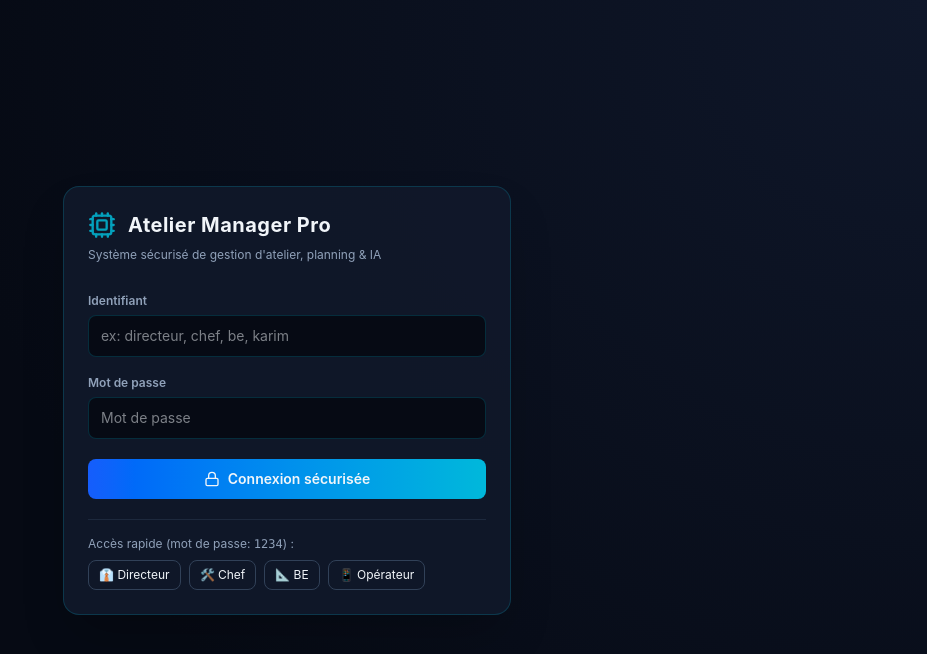
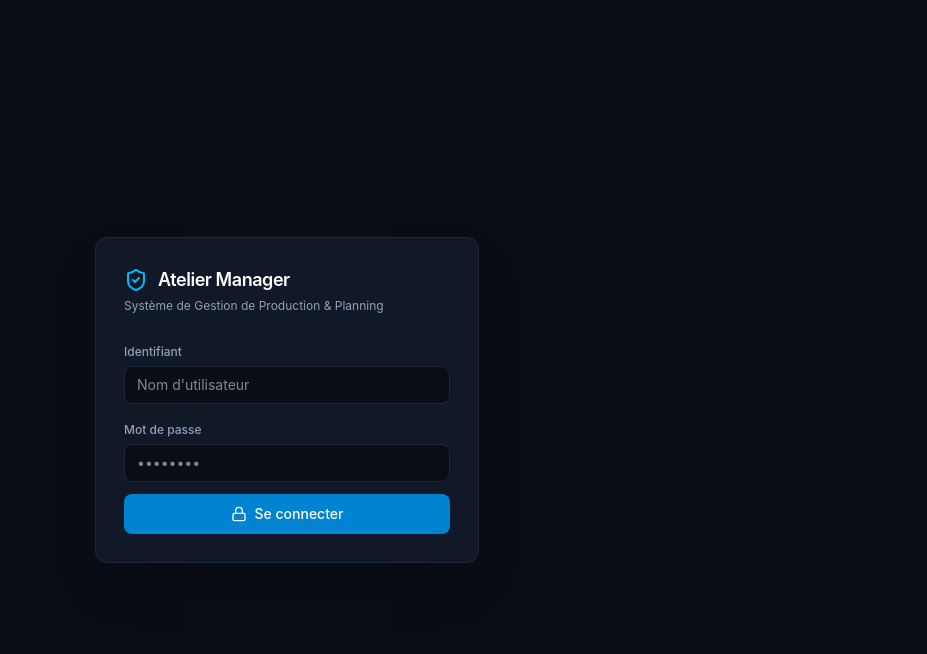
Before and after one commit to moamedhbt/Working-space, a React (Vite) app in the folder client/: page / in a window 1280 px wide. Shown: the top 654 px of the page, without its empty margins (353-1280 px from the left). Built offline with nearby package versions, Linux system fonts and the light colour scheme; the HTML template or start-up script is replaced by a standard one.

Commit message:
Upgrade to clean enterprise UI without emojis

```diff
--- a/client/src/App.jsx
+++ b/client/src/App.jsx
@@ -1,5 +1,5 @@
 import React, { useState, useEffect } from 'react';
-import { LogOut, Cpu } from 'lucide-react';
+import { LogOut, Cpu, LayoutDashboard, Wrench, Compass, Smartphone, Tv } from 'lucide-react';
 import { api } from './api';
 import Login from './components/Login';
 import DirectionView from './components/DirectionView';
@@ -10,7 +10,7 @@ import TvView from './components/TvView';
 
 export default function App() {
   const [user, setUser] = useState(null);
-  const [state, setState] = useState({ users: [], machines: [], pieces: [] });
+  const [state, setState] = useState({ users: [], machines: [], pieces: [], auditLogs: [] });
   const [tab, setTab] = useState('');
 
   async function reload() {
@@ -38,45 +38,53 @@ export default function App() {
 
   const tabs = [];
   if (user.role === 'directeur') {
-    tabs.push(['direction', '👔 Direction & Planning'], ['chef', '🛠️ Chef Atelier'], ['be', '📐 BE'], ['tv', '📺 TV']);
+    tabs.push(
+      ['direction', 'Direction & Planning', LayoutDashboard],
+      ['chef', 'Chef Atelier', Wrench],
+      ['be', 'Bureau d\'Études', Compass],
+      ['tv', 'Écran TV', Tv]
+    );
   } else if (user.role === 'chef') {
-    tabs.push(['chef', '🛠️ Chef Atelier'], ['tv', '📺 TV']);
+    tabs.push(['chef', 'Chef Atelier', Wrench], ['tv', 'Écran TV', Tv]);
   } else if (user.role === 'be') {
-    tabs.push(['be', '📐 Bureau Études']);
+    tabs.push(['be', 'Bureau d\'Études', Compass]);
   } else {
-    tabs.push(['operateur', '📱 Mon Travail'], ['tv', '📺 TV']);
+    tabs.push(['operateur', 'Poste Opérateur', Smartphone], ['tv', 'Écran TV', Tv]);
   }
 
   return (
-    <div className="min-h-screen bg-[radial-gradient(circle_at_top_right,#0f172a,#060a14_65%)]">
-      <header className="sticky top-0 z-50 bg-[#060a14]/90 backdrop-blur border-b border-cyan-500/20 px-4 py-3 flex flex-wrap items-center justify-between gap-3">
-        <div className="flex items-center gap-2 font-bold">
-          <Cpu className="w-5 h-5 text-cyan-400 animate-pulse" />
-          <span>Atelier Manager Pro</span>
-          <span className="px-2 py-0.5 rounded-full bg-emerald-500/20 text-emerald-300 text-xs">{user.nom}</span>
+    <div className="min-h-screen bg-[#090d16] text-slate-100">
+      <header className="sticky top-0 z-50 bg-[#090d16]/95 backdrop-blur border-b border-slate-800 px-5 py-3 flex flex-wrap items-center justify-between gap-3">
+        <div className="flex items-center gap-3">
+          <Cpu className="w-5 h-5 text-sky-400" />
+          <span className="font-semibold tracking-tight text-sm">ATELIER MANAGER</span>
+          <span className="px-2 py-0.5 rounded bg-slate-800 border border-slate-700 text-sky-400 text-xs font-medium">{user.nom}</span>
         </div>
-        <div className="flex flex-wrap gap-2">
-          {tabs.map(([id, label]) => (
+
+        <nav className="flex flex-wrap gap-1.5">
+          {tabs.map(([id, label, Icon]) => (
             <button
               key={id}
               onClick={() => setTab(id)}
-              className={`px-3 py-1.5 rounded-lg text-xs font-semibold transition cursor-pointer ${
-                tab === id ? 'bg-gradient-to-r from-blue-600 to-cyan-500 text-white' : 'bg-[#19243d] text-slate-300 border border-slate-700'
+              className={`px-3 py-1.5 rounded-lg text-xs font-medium flex items-center gap-1.5 transition cursor-pointer ${
+                tab === id ? 'bg-sky-600 text-white' : 'text-slate-400 hover:text-white hover:bg-slate-800'
               }`}
             >
+              <Icon className="w-3.5 h-3.5" />
               {label}
             </button>
           ))}
-        </div>
+        </nav>
+
         <button
           onClick={() => { localStorage.removeItem('atelier_token'); setUser(null); }}
-          className="px-3 py-1.5 rounded-lg border border-slate-700 text-xs flex items-center gap-1 hover:border-red-400 cursor-pointer"
+          className="px-3 py-1.5 rounded-lg border border-slate-800 text-xs text-slate-400 hover:text-white hover:border-slate-700 flex items-center gap-1.5 cursor-pointer"
         >
           <LogOut className="w-3.5 h-3.5" /> Déconnexion
         </button>
       </header>
 
-      <main className="max-w-7xl mx-auto p-4">
+      <main className="max-w-7xl mx-auto p-5">
         {tab === 'direction' && <DirectionView state={state} reload={reload} />}
         {tab === 'chef' && <ChefView state={state} reload={reload} />}
         {tab === 'be' && <BeView state={state} reload={reload} />}
--- a/client/src/components/Login.jsx
+++ b/client/src/components/Login.jsx
@@ -1,5 +1,5 @@
 import React, { useState } from 'react';
-import { Lock, Cpu } from 'lucide-react';
+import { Lock, ShieldCheck } from 'lucide-react';
 import { api } from '../api';
 
 export default function Login({ onLogin }) {
@@ -19,58 +19,42 @@ export default function Login({ onLogin }) {
   }
 
   return (
-    <div className="min-h-screen flex items-center justify-center p-4 bg-[radial-gradient(circle_at_top_right,#0f172a,#060a14_65%)]">
-      <div className="w-full max-w-md bg-[#11192b]/90 border border-cyan-500/20 rounded-2xl p-6 shadow-2xl">
-        <div className="flex items-center gap-3 mb-2">
-          <Cpu className="w-7 h-7 text-cyan-400 animate-pulse" />
-          <h1 className="text-xl font-bold tracking-wide">Atelier Manager Pro</h1>
+    <div className="min-h-screen flex items-center justify-center p-4 bg-[#090d16]">
+      <div className="w-full max-w-sm bg-[#111827] border border-slate-800 rounded-xl p-7 shadow-2xl">
+        <div className="flex items-center gap-2.5 mb-1">
+          <ShieldCheck className="w-6 h-6 text-sky-400" />
+          <h1 className="text-lg font-semibold tracking-tight text-white">Atelier Manager</h1>
         </div>
-        <p className="text-xs text-slate-400 mb-6">Système sécurisé de gestion d'atelier, planning & IA</p>
+        <p className="text-xs text-slate-400 mb-6">Système de Gestion de Production & Planning</p>
 
-        {error && <div className="mb-4 p-3 rounded-lg bg-red-500/20 border border-red-500/50 text-red-300 text-xs">{error}</div>}
+        {error && <div className="mb-4 p-2.5 rounded-lg bg-red-950/60 border border-red-800 text-red-300 text-xs">{error}</div>}
 
-        <label className="text-xs font-semibold text-slate-400">Identifiant</label>
+        <div className="space-y-3">
+          <div>
+            <label className="text-xs font-medium text-slate-400">Identifiant</label>
             <input
-          className="w-full mt-1 mb-3 px-3 py-2.5 rounded-lg bg-[#060a14] border border-cyan-500/20 text-sm focus:outline-none focus:border-cyan-400"
+              className="w-full mt-1 px-3 py-2 rounded-lg bg-[#090d16] border border-slate-800 text-sm text-white focus:outline-none focus:border-sky-500"
               value={username}
               onChange={e => setUsername(e.target.value)}
-          placeholder="ex: directeur, chef, be, karim"
+              placeholder="Nom d'utilisateur"
             />
-
-        <label className="text-xs font-semibold text-slate-400">Mot de passe</label>
+          </div>
+          <div>
+            <label className="text-xs font-medium text-slate-400">Mot de passe</label>
             <input
               type="password"
-          className="w-full mt-1 mb-5 px-3 py-2.5 rounded-lg bg-[#060a14] border border-cyan-500/20 text-sm focus:outline-none focus:border-cyan-400"
+              className="w-full mt-1 px-3 py-2 rounded-lg bg-[#090d16] border border-slate-800 text-sm text-white focus:outline-none focus:border-sky-500"
               value={password}
               onChange={e => setPassword(e.target.value)}
-          placeholder="Mot de passe"
+              placeholder="••••••••"
             />
-
+          </div>
           <button
             onClick={() => submit()}
-          className="w-full py-2.5 rounded-lg bg-gradient-to-r from-blue-600 to-cyan-500 font-semibold text-sm flex items-center justify-center gap-2 hover:opacity-90 transition cursor-pointer"
+            className="w-full py-2.5 rounded-lg bg-sky-600 hover:bg-sky-500 font-medium text-sm text-white flex items-center justify-center gap-2 transition cursor-pointer"
           >
-          <Lock className="w-4 h-4" /> Connexion sécurisée
+            <Lock className="w-4 h-4" /> Se connecter
           </button>
-
-        <div className="mt-5 pt-4 border-t border-slate-800">
-          <p className="text-xs text-slate-400 mb-2">Accès rapide (mot de passe: <code>1234</code>) :</p>
-          <div className="flex flex-wrap gap-2">
-            {[
-              ['directeur', '👔 Directeur'],
-              ['chef', '🛠️ Chef'],
-              ['be', '📐 BE'],
-              ['karim', '📱 Opérateur']
-            ].map(([u, label]) => (
-              <button
-                key={u}
-                onClick={() => submit(u, '1234')}
-                className="px-2.5 py-1.5 rounded-lg border border-slate-700 text-xs hover:border-cyan-400 transition cursor-pointer"
-              >
-                {label}
-              </button>
-            ))}
-          </div>
         </div>
       </div>
     </div>
```
Also changed, not shown: 8 other files (tests, documents, lock files or other folders). Lines whose indentation alone changed are shown as unchanged.
